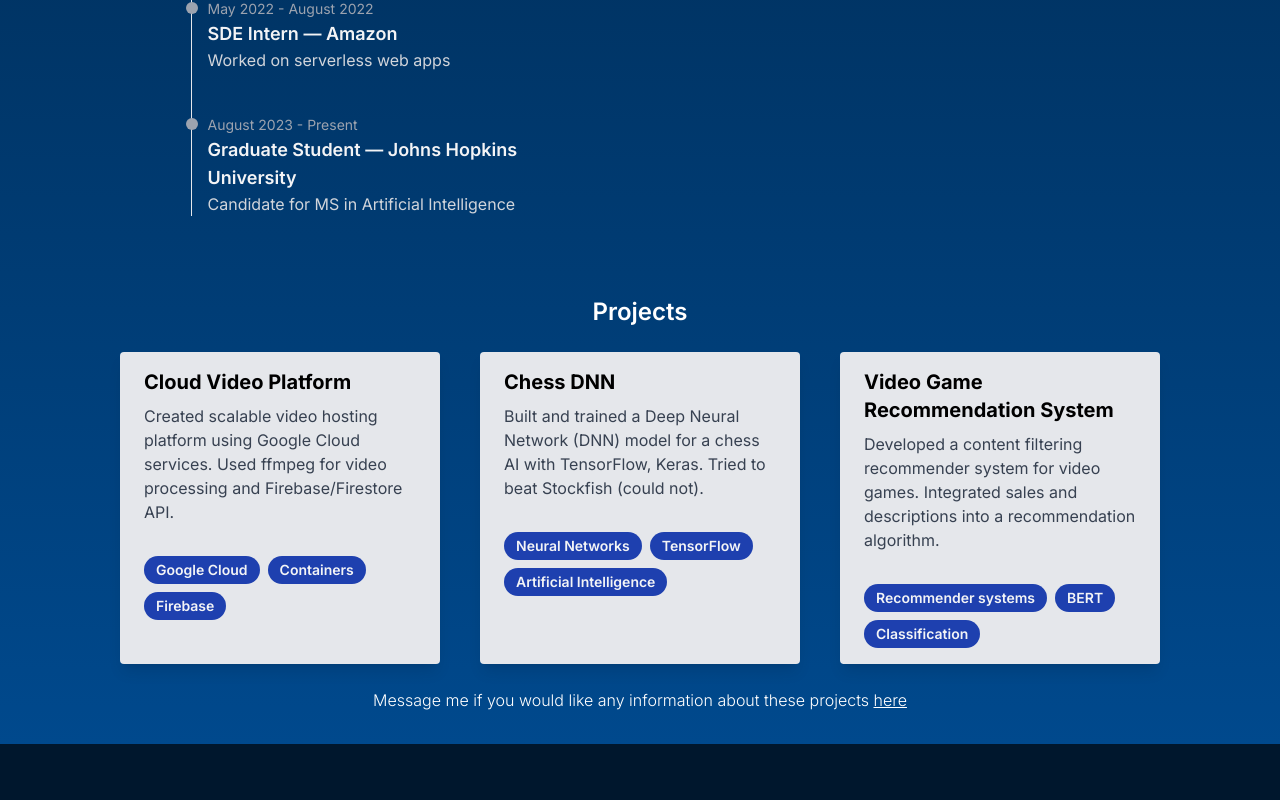
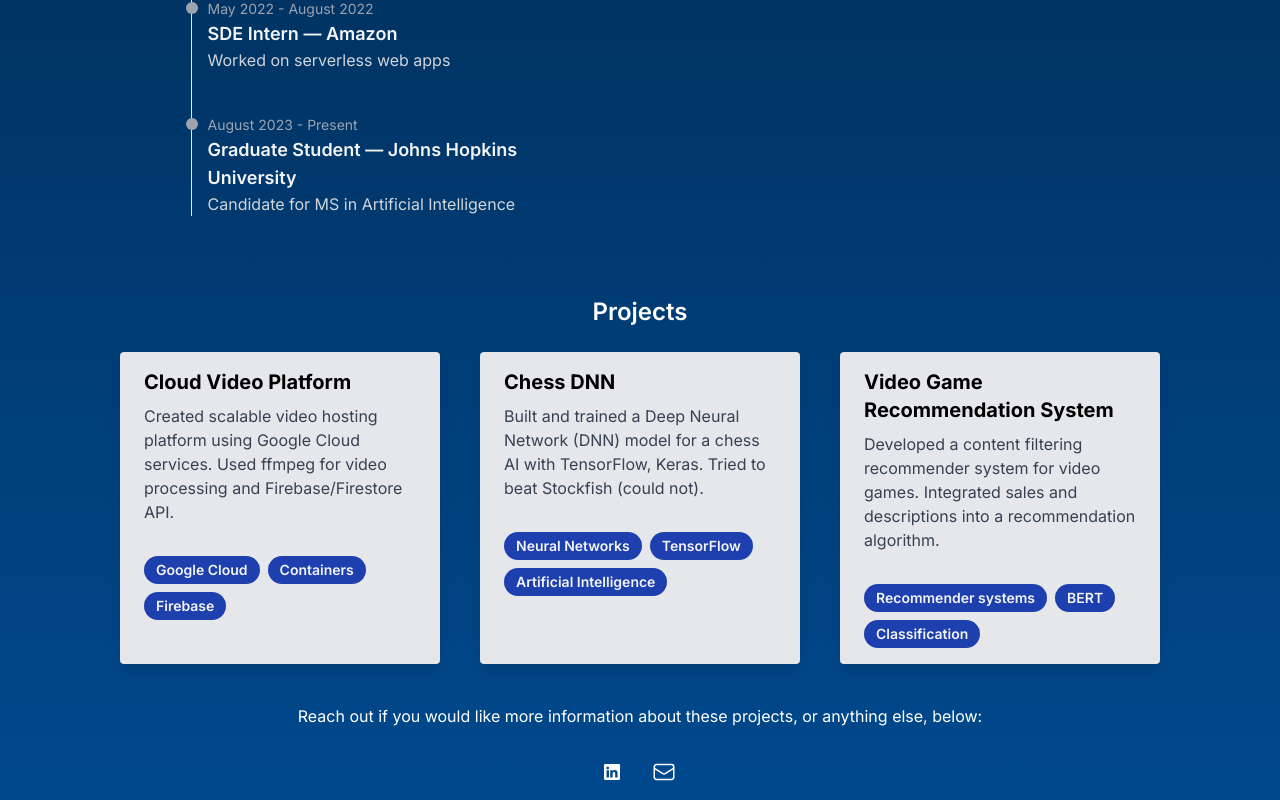
Before and after one commit to rerasala/portfolio-v2, a Next.js app: page / in a window 1280 px wide. Shown: the part 1068-1868 px from the top of the page. Before the commit the page ends 1812 px from the top, so only its background shows below. Built offline with nearby package versions, Linux system fonts and the light colour scheme.

Commit message:
added footer

```diff
--- /dev/null
+++ b/src/app/footer/footer.tsx
@@ -0,0 +1,25 @@
+export default function Footer() {
+
+    const linkedinUrl = 'https://www.linkedin.com/in/rohan-erasala';
+    const email = 'rerasala@gmail.com';
+
+    return(
+        <>
+            <div className="footer flex justify-center items-center text-white py-4 w3-animate-opacity-delay-2">
+                <p>Reach out if you would like more information about these projects, or anything else, below: </p>
+            </div>
+            <footer className="footer flex justify-center items-center text-white py-4 w3-animate-opacity-delay-2">
+                <a className="icon mx-4" href={linkedinUrl} target="_blank" rel="noopener noreferrer">
+                <svg xmlns="http://www.w3.org/2000/svg" width="16" height="16" fill="currentColor" className="bi bi-linkedin" viewBox="0 0 16 16">
+                <path d="M0 1.146C0 .513.526 0 1.175 0h13.65C15.474 0 16 .513 16 1.146v13.708c0 .633-.526 1.146-1.175 1.146H1.175C.526 16 0 15.487 0 14.854V1.146zm4.943 12.248V6.169H2.542v7.225h2.401zm-1.2-8.212c.837 0 1.358-.554 1.358-1.248-.015-.709-.52-1.248-1.342-1.248-.822 0-1.359.54-1.359 1.248 0 .694.521 1.248 1.327 1.248h.016zm4.908 8.212V9.359c0-.216.016-.432.08-.586.173-.431.568-.878 1.232-.878.869 0 1.216.662 1.216 1.634v3.865h2.401V9.25c0-2.22-1.184-3.252-2.764-3.252-1.274 0-1.845.7-2.165 1.193v.025h-.016a5.54 5.54 0 0 1 .016-.025V6.169h-2.4c.03.678 0 7.225 0 7.225h2.4z"/>
+                </svg>
+                </a>
+                <a className="icon mx-4" href={`mailto:${email}`}>
+                <svg xmlns="http://www.w3.org/2000/svg" fill="none" viewBox="0 0 24 24" stroke-width="1.5" stroke="currentColor" className="w-6 h-6">
+                <path stroke-linecap="round" stroke-linejoin="round" d="M21.75 6.75v10.5a2.25 2.25 0 01-2.25 2.25h-15a2.25 2.25 0 01-2.25-2.25V6.75m19.5 0A2.25 2.25 0 0019.5 4.5h-15a2.25 2.25 0 00-2.25 2.25m19.5 0v.243a2.25 2.25 0 01-1.07 1.916l-7.5 4.615a2.25 2.25 0 01-2.36 0L3.32 8.91a2.25 2.25 0 01-1.07-1.916V6.75" />
+                </svg>
+                </a>
+            </footer>
+        </>
+    )
+}
--- a/src/app/page.tsx
+++ b/src/app/page.tsx
@@ -4,6 +4,7 @@ import './w3.css';
 import NavBar from './navbar/navbar';
 import NewTimeline from './about/NewTimeline';
 import Projects from './projects/projects';
+import Footer from './footer/footer';
 
 export default function Home() {
 
@@ -35,6 +36,7 @@ export default function Home() {
     </main>
     <NewTimeline />
     <Projects />
+    <Footer />
     </>
   )
 }
--- a/src/app/projects/projects.tsx
+++ b/src/app/projects/projects.tsx
@@ -54,11 +54,6 @@ export default function Projects() {
                 <span className="inline-block bg-blue-800 rounded-full px-3 py-1 text-sm font-semibold text-gray-100 mr-2 mb-2">Classification</span>
             </div>
         </div>
-        <div className='container'>
-            <p className='text-center font-light p-4'>
-                Message me if you would like any information about these projects <a target = "_blank" className = 'underline' href="mailto:rerasala@gmail.com">here</a>
-            </p>
-        </div>
         </div>
         </div>
         </>
```
